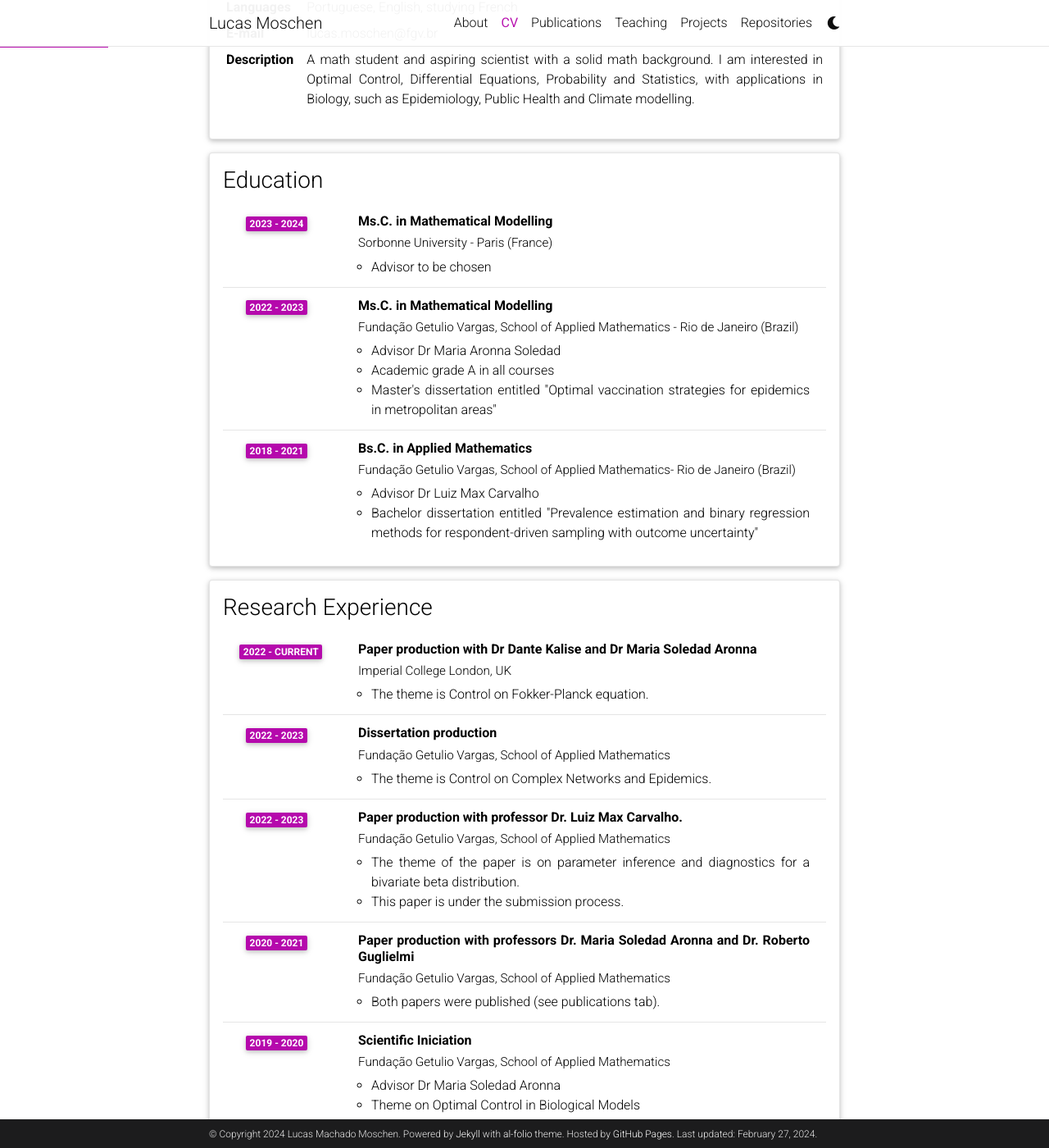
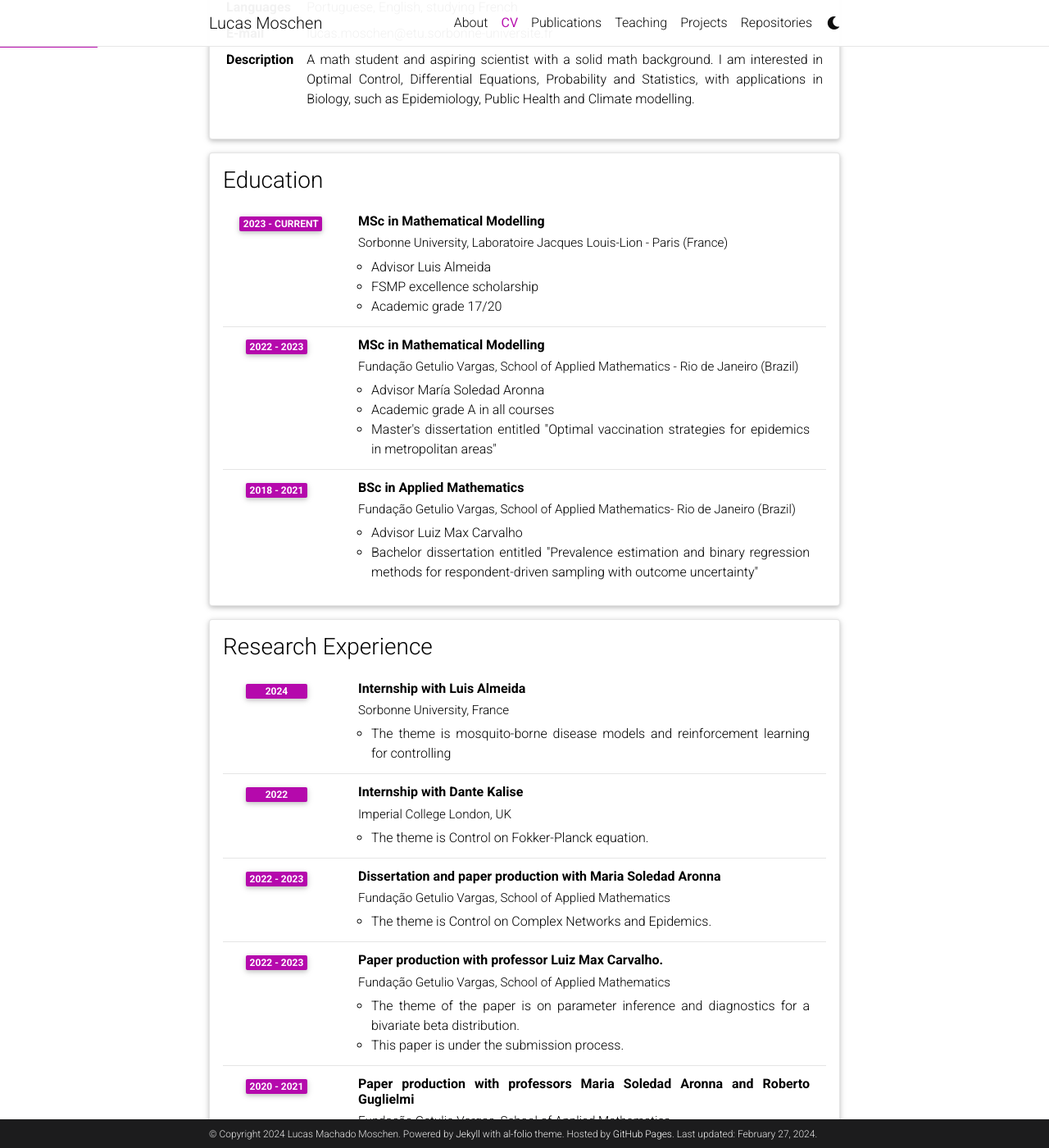
Before and after one commit to lucasmoschen/lucasmoschen.github.io, a Jekyll site: the page built from _pages/cv.md, in a window 1280 px wide and 1400 px high, scrolled down 287 px. Shown: the whole window at 82% size. Built offline with Jekyll 4.4.1, drawn with Linux system fonts in a browser that asks for light colours; comment, search, counter and statistics services are not loaded; a style sheet for code colours, icons or effects is not loaded; some of the changed text lies outside the part shown.

Commit message:
updating cv

```diff
--- a/_data/cv.yml
+++ b/_data/cv.yml
@@ -6,52 +6,59 @@
     - name: Languages
       value: Portuguese, English, studying French
     - name: E-mail
-      value: lucas.moschen@fgv.br
+      value: lucas.moschen@etu.sorbonne-universite.fr
     - name: Description
       value: A math student and aspiring scientist with a solid math background. I am interested in Optimal Control, Differential Equations, Probability and Statistics, with applications in Biology, such as Epidemiology, Public Health and Climate modelling.
 
 - title: Education
   type: time_table
   contents:
-    - title: Ms.C. in Mathematical Modelling
-      institution: Sorbonne University - Paris (France)
-      year: 2023 - 2024
+    - title: MSc in Mathematical Modelling
+      institution: Sorbonne University, Laboratoire Jacques Louis-Lion - Paris (France)
+      year: 2023 - current
       description:
-        - Advisor to be chosen
-    - title: Ms.C. in Mathematical Modelling
+        - Advisor Luis Almeida
+        - FSMP excellence scholarship
+        - Academic grade 17/20
+    - title: MSc in Mathematical Modelling
       institution: Fundação Getulio Vargas, School of Applied Mathematics - Rio de Janeiro (Brazil)
       year: 2022 - 2023
       description:
-        - Advisor Dr Maria Aronna Soledad
+        - Advisor María Soledad Aronna
         - Academic grade A in all courses
         - Master's dissertation entitled "Optimal vaccination strategies for epidemics in metropolitan areas"
-    - title: Bs.C. in Applied Mathematics
+    - title: BSc in Applied Mathematics
       institution: Fundação Getulio Vargas, School of Applied Mathematics- Rio de Janeiro (Brazil)
       year: 2018 - 2021
       description:
-        - Advisor Dr Luiz Max Carvalho
+        - Advisor Luiz Max Carvalho
         - Bachelor dissertation entitled "Prevalence estimation and binary regression methods for respondent-driven sampling with outcome uncertainty"
 
 - title: Research Experience
   type: time_table
   contents:
-    - title: Paper production with Dr Dante Kalise and Dr Maria Soledad Aronna
+    - title: Internship with Luis Almeida
+      institution: Sorbonne University, France
+      year: 2024
+      description:
+         - The theme is mosquito-borne disease models and reinforcement learning for controlling
+    - title: Internship with Dante Kalise
       institution: Imperial College London, UK
-      year: 2022 - current
+      year: 2022
       description:
          - The theme is Control on Fokker-Planck equation.
-    - title: Dissertation production
+    - title: Dissertation and paper production with Maria Soledad Aronna
       institution: Fundação Getulio Vargas, School of Applied Mathematics
       year: 2022 - 2023
       description:
          - The theme is Control on Complex Networks and Epidemics.
-    - title: Paper production with professor Dr. Luiz Max Carvalho.
+    - title: Paper production with professor Luiz Max Carvalho.
       institution: Fundação Getulio Vargas, School of Applied Mathematics
       year: 2022 - 2023
       description:
          - The theme of the paper is on parameter inference and diagnostics for a bivariate beta distribution.
          - This paper is under the submission process.
-    - title: Paper production with professors Dr. Maria Soledad Aronna and Dr. Roberto Guglielmi
+    - title: Paper production with professors Maria Soledad Aronna and Roberto Guglielmi
       institution: Fundação Getulio Vargas, School of Applied Mathematics
       year: 2020 - 2021
       description:
@@ -60,7 +67,7 @@
       institution: Fundação Getulio Vargas, School of Applied Mathematics
       year: 2019 - 2020
       description:
-         - Advisor Dr Maria Soledad Aronna
+         - Advisor Maria Soledad Aronna
          - Theme on Optimal Control in Biological Models
     - title: Junior Scientific Initiation Program in Mathematics
       institution: National Institute for Pure and Applied Mathematics - Rio de Janeiro (Brazil)
@@ -73,10 +80,10 @@
       institution: Fundação Getulio Vargas, School of Applied Mathematics
       year: 2019 - 2023
       description:
-        - title: Ms.C level
+        - title: MSc level
           contents:
           - Partial Differential Equations and Applications (2023), Probability (2023), Functional Analysis (2022), Statistical inference (2022), Bayesian Statistics (2022)
-        - title: Bs.C level
+        - title: BSc level
           contents:
           - Partial Differential Equations (2021, 2022), Curves and Surfaces (2021, 2022), Introduction to Numerical Analysis (2021), Statistical inference (2020), Ordinary Differential Equations (2020) and Linear Algebra (2019)
     - title: Volunteer Algebra teacher
@@ -104,10 +111,10 @@
         - Best poster presentation for the work on COVID-19 mathematical modelling at the IX Congreso de Matemática Aplicada, Computacional e Industrial;
     - year: 2022
       items:
-        - Scientific Initiation Award SBMAC (3rd place) for my Bachelor Dissertation
+        - Scientific Initiation Award SBMAC (3rd place) for my Bachelor's Dissertation
     - year: 2021
       items:
-        - Academic Excellence with the highest final grade in the Bs.C. course.
+        - Academic Excellence with the highest final grade in the BSc course.
     - year: 2013 - 2017
       items:
         - Two gold, one silver and two bronze medals in the Brazilian Mathematical Olympiad of Public Schools;
@@ -131,6 +138,8 @@
   contents:
     - year: 2023
       items:
+        - Oral presentation in the PGMODays 2023 (Palaiseau, France) organized by Hadamard Foundation entitled "Optimal Vaccinaiton Strategies in Metropolitan Areas"
+        - Participant in the 10th Heidelberg Laureate Forum (Heidelberg, Germany) founded and funded by Klaus Tschira Stiftung
         - Poster presentation in the 34th Brazilian Mathematics Colloquium (Rio de Janeiro, Brazil) organized by IMPA entitled "Optimal Vaccination Strategies in Interconnected Metropolitan Areas"
         - Poster presentation in the IX Congreso de Matemática Aplicada, Computacional e Industrial (Santa Fé, Argentina) organized by ASAMACI entitled "Mathematical modelling of COVID-19 and analysis of Rio de Janeiro city's outbreak in 2020"
         - Poster presentation in the Latin American Congress on Industrial and Applied Mathematics (Rio de Janeiro, Brazil) organized by FGV EMAp and SBMAC entitled "Mathematical modelling of COVID-19 and analysis of Rio de Janeiro city's outbreak in 2020"
```
